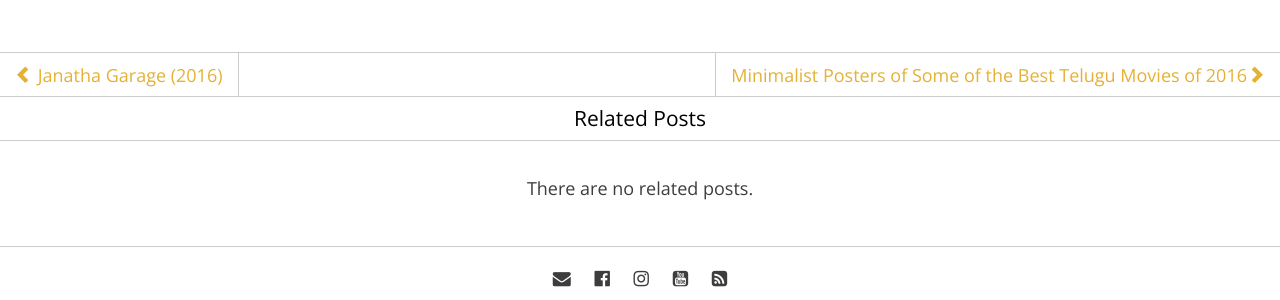
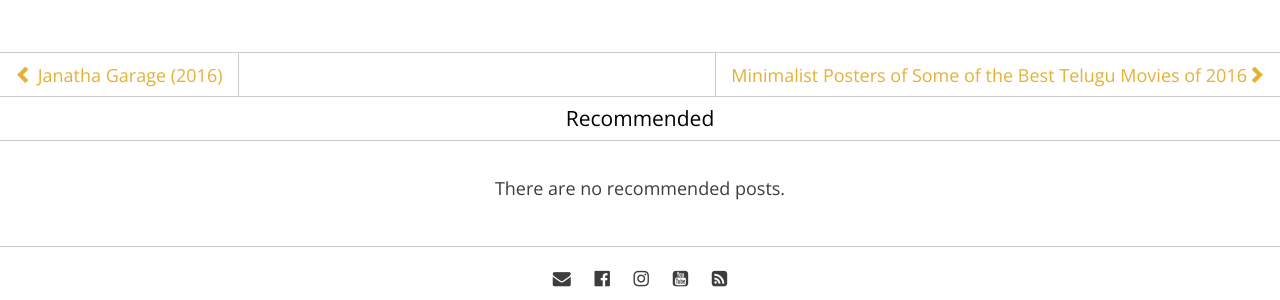
Before and after one commit to revanthkolli/manasulomaatalu, a Jekyll site: the page built from _posts/2016-12-11-FIve-Telugu-Music-Videos-to-Watch-Right-Now.md, in a window 1280 px wide and 900 px high, scrolled down 3744 px. Shown: the part 542-842 px from the top of the window. Built offline with Jekyll 4.4.1, drawn with Linux system fonts in a browser that asks for light colours; nearby versions of some CDN libraries; some web fonts are replaced.

Commit message:
Updated feed.xml

```diff
--- a/_layouts/post.html
+++ b/_layouts/post.html
@@ -80,7 +80,7 @@ layout: default
 	{% endif %}
 </div>
 {% if site.related_posts %}
-<h2 class="category">Related Posts</h2>
+<h2 class="category">Recommended</h2>
 <div class="posts">
 	{% assign maxRelated = 5 %}
 	{% assign minCommonTags = 3 %}
@@ -167,7 +167,7 @@ layout: default
 
 	{% if maxRelatedCounter == 0 %}
 		<br>
-		<p style="text-align: center;"> There are no related posts. </p>
+		<p style="text-align: center;"> There are no recommended posts. </p>
 		<br>
 	{% endif %}
 </div>
```
